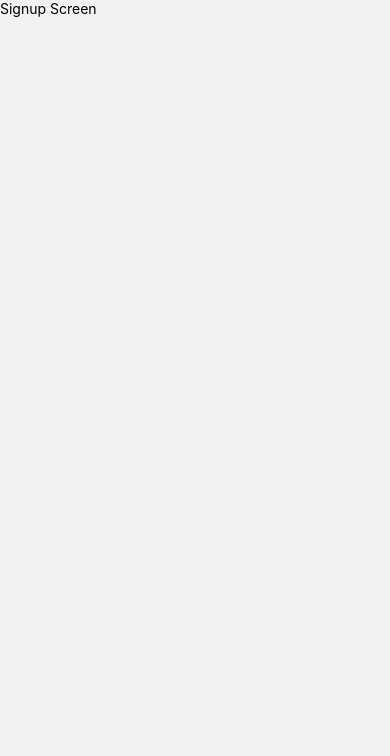
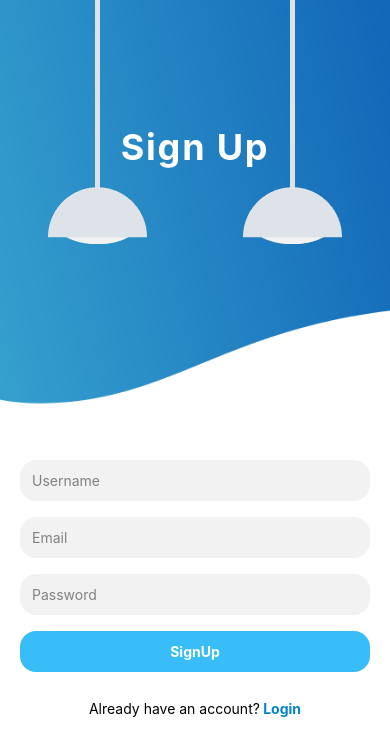
Before and after one commit to bruceMug/loginstore2, a React Native app: screen /SignUp in a window 390 px wide. Shown: the top 756 px of the page. Built offline with nearby package versions, Linux system fonts and the light colour scheme.

Commit message:
set up the signupscreen

```diff
--- a/screens/SignupScreen.js
+++ b/screens/SignupScreen.js
@@ -1,12 +1,83 @@
-import React from 'react';
-import { View, Text } from 'react-native';
+import { StatusBar } from "expo-status-bar";
+import React from "react";
+import { View, Text, Image, TextInput, TouchableOpacity } from "react-native";
+import Animated, {
+  FadeIn,
+  FadeInDown,
+  FadeInUp,
+  FadeOut,
+} from "react-native-reanimated";
+import { useNavigation } from "@react-navigation/native";
 
 const SignupScreen = () => {
-    return (
-        <View>
-            <Text>Signup Screen</Text>
+  const navigation = useNavigation();
+  return (
+    <View className="bg-white h-full w-full">
+      <StatusBar style="light" />
+      <Image
+        className="h-full w-full absolute"
+        source={require("../assets/images/background.png")}
+      />
+
+      {/* lights */}
+      <View className="flex-row justify-around w-full absolute">
+        <Animated.Image
+          entering={FadeInUp.delay(200).duration(1000).springify()}
+          className="h-[190] w-[75]"
+          source={require("../assets/images/light.png")}
+        />
+        <Animated.Image
+          entering={FadeInUp.delay(400).duration(1000).springify()}
+          className="h-[140] w-[55]"
+          source={require("../assets/images/light.png")}
+        />
+      </View>
+
+      {/* form */}
+      <View className="h-full w-full flex justify-around pt-45">
+        {/* Title */}
+        <View className="flex items-center">
+          <Animated.Text
+            entering={FadeInUp.duration(1000).springify()}
+            className="text-white font-bold tracking-wider text-4xl"
+          >
+            Sign Up
+          </Animated.Text>
         </View>
-    );
+
+        {/* form */}
+        <View className="flex items-center mx-5 space-y-4 pt-10">
+          <Animated.View entering={FadeInDown.duration(1000).springify()} className="bg-black/5 p-3 rounded-2xl w-full">
+            <TextInput placeholder="Username" placeholderTextColor={"gray"} />
+          </Animated.View>
+          <Animated.View entering={FadeInDown.delay(200).duration(1000).springify()} className="bg-black/5 p-3 rounded-2xl w-full">
+            <TextInput placeholder="Email" placeholderTextColor={"gray"} />
+          </Animated.View>
+          <Animated.View entering={FadeInDown.delay(400).duration(1000).springify()} className="bg-black/5 p-3 rounded-2xl w-full">
+            <TextInput placeholder="Password" placeholderTextColor={"gray"} secureTextEntry/>
+          </Animated.View>
+
+          <Animated.View entering={FadeInDown.delay(600).duration(1000).springify()} className="w-full" >
+            <TouchableOpacity className="bg-sky-400 p-3 rounded-2xl w-full mb-3">
+              <Text className="text-l font-bold text-white text-center">
+                SignUp
+              </Text>
+            </TouchableOpacity>
+          </Animated.View>
+
+          <Animated.View
+            entering={FadeInDown.delay(800).duration(1000).springify()}
+            className="flex-row justify-center"
+          >
+            <Text>Already have an account?</Text>
+            <TouchableOpacity onPress={() => navigation.push("Login")}>
+              <Text className="text-sky-600 font-bold"> Login</Text>
+            </TouchableOpacity>
+          </Animated.View>
+        </View>
+      </View>
+    </View>
+  );
 };
 
 export default SignupScreen;
```
